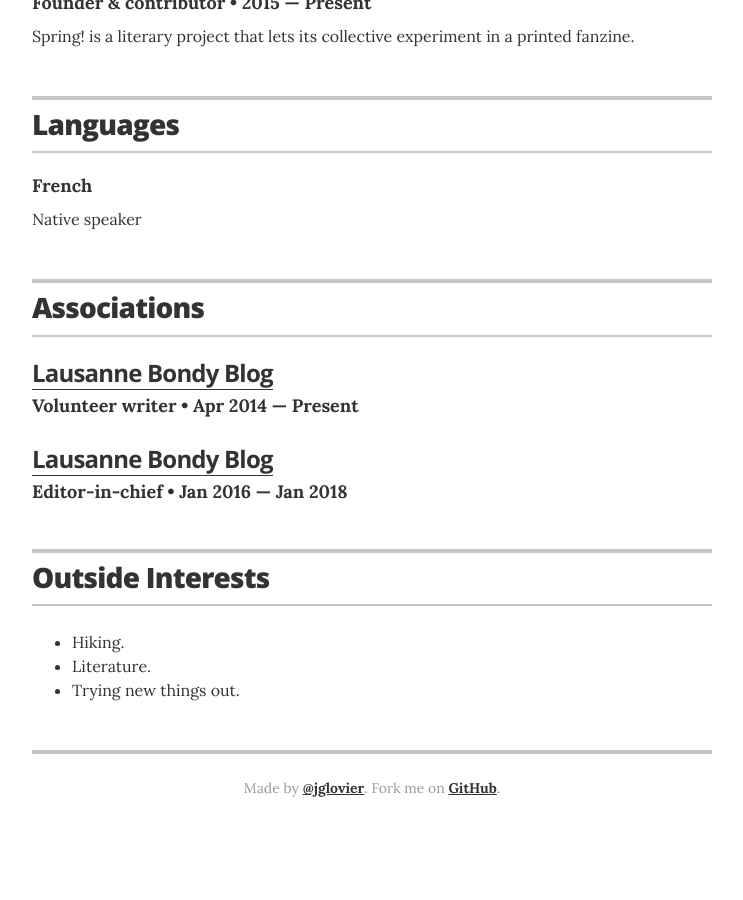
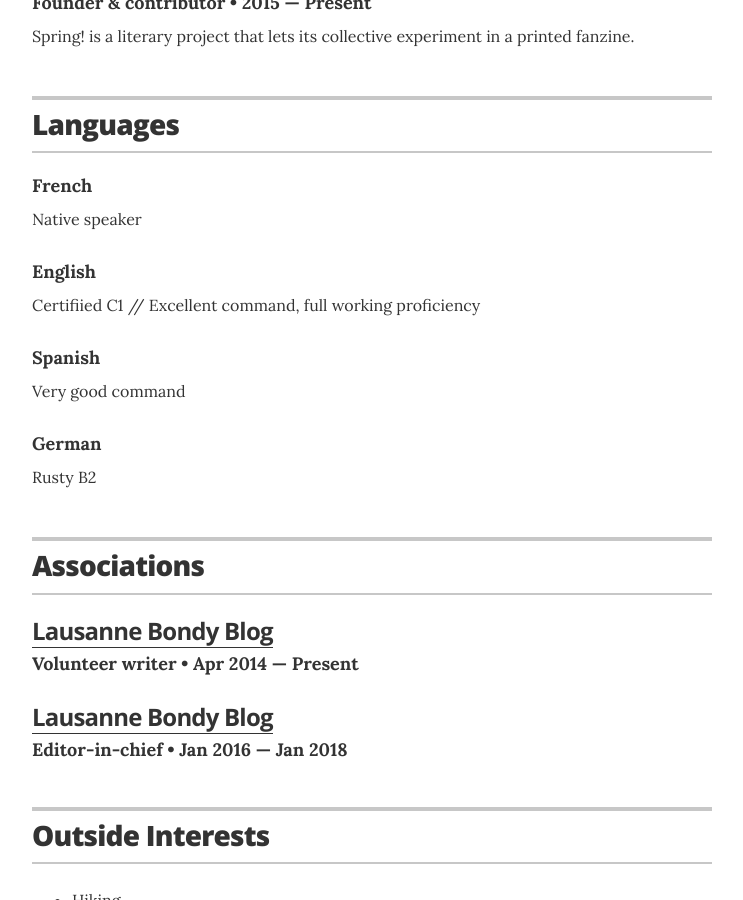
Before and after one commit to railyards/cv-resume, a Jekyll site: the page built from index.html, in a window 1280 px wide and 900 px high, scrolled down 1707 px. Shown: the whole window, without its empty margins (268-1011 px from the left). Built offline with Jekyll 4.4.1, drawn with Linux system fonts in a browser that asks for light colours; before the commit the page ends 2554 px from its top, so only the background shows below that.

Commit message:
updated language qualificationa

```diff
--- a/_data/languages.yml
+++ b/_data/languages.yml
@@ -2,3 +2,12 @@
 # French
 - language: French
   level: Native speaker
+
+- language: English
+  level: Certifiied C1 // Excellent command, full working proficiency
+
+- language: Spanish
+  level: Very good command
+
+- language: German
+  level: Rusty B2
```
